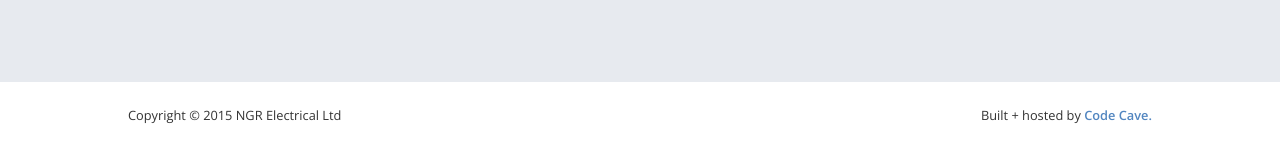
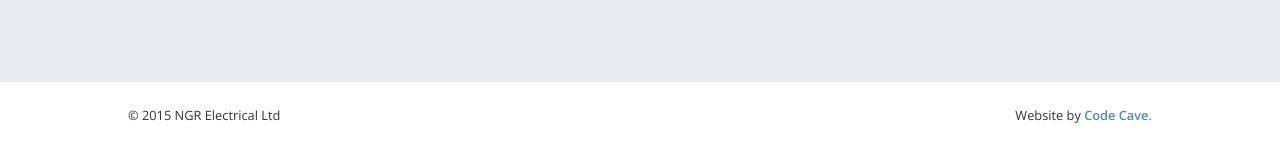
Before and after one commit to hostie/ngrelectrical, a Jekyll site: the page built from index.html, in a window 1280 px wide and 900 px high, scrolled down 1176 px. Shown: the part 751-897 px from the top of the window. Built offline with Jekyll 4.4.1, drawn with Linux system fonts in a browser that asks for light colours; nearby versions of some CDN libraries; the list of posts is cut into pages by our own code.

Commit message:
Update footer info

```diff
--- a/_includes/footer.html
+++ b/_includes/footer.html
@@ -2,11 +2,11 @@
     <div class="wrapper">
 
         <small class="page-foot__copy">
-            Copyright &copy; <script>var theDate = new Date(); document.write(theDate.getFullYear())</script> {{ site.title }}
+            &copy; <script>var theDate = new Date(); document.write(theDate.getFullYear())</script> {{ site.title }}
         </small>
 
         <small class="page-foot__credits">
-            Built + hosted by <a href="http://thecodecave.co.uk" title="The Code Cave"><b>Code Cave.</b></a>
+            Website by <a href="http://thecodecave.co.uk" title="The Code Cave"><b>Code Cave.</b></a>
         </small>
 
     </div>
```
